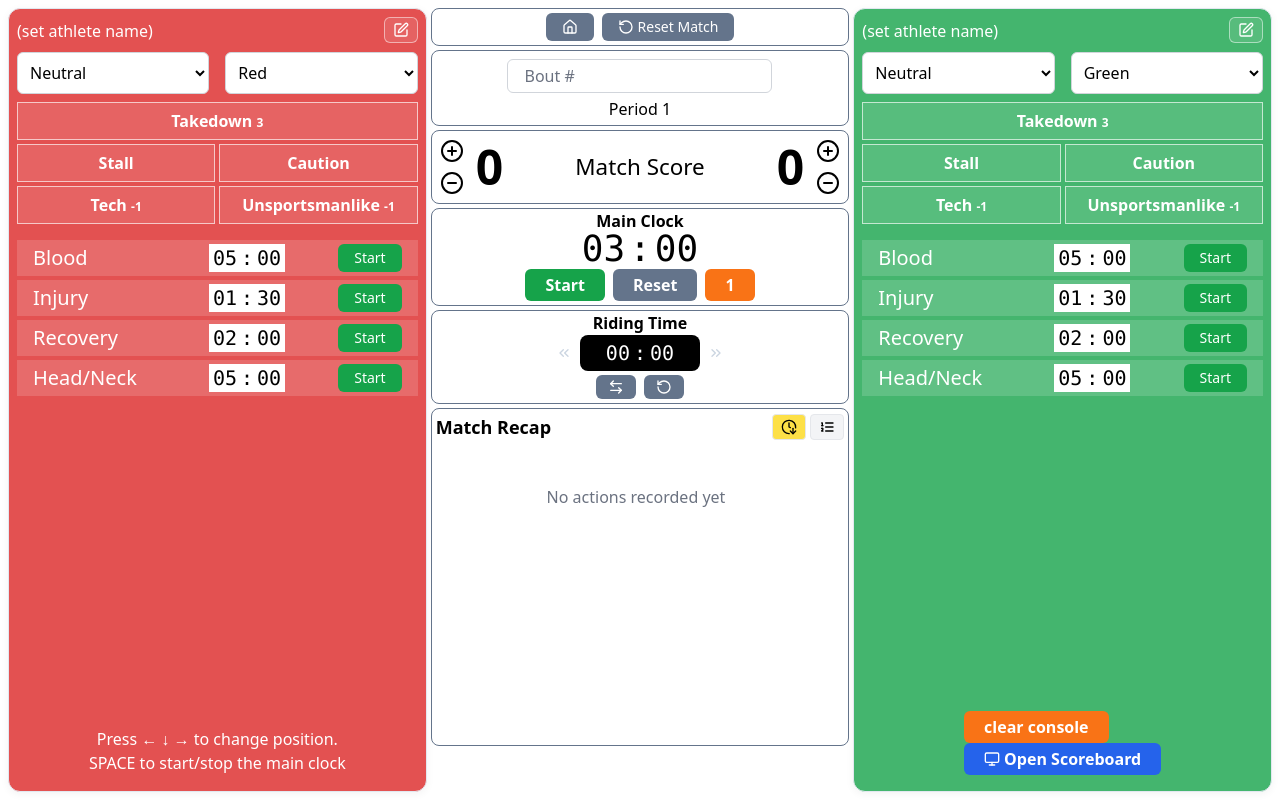
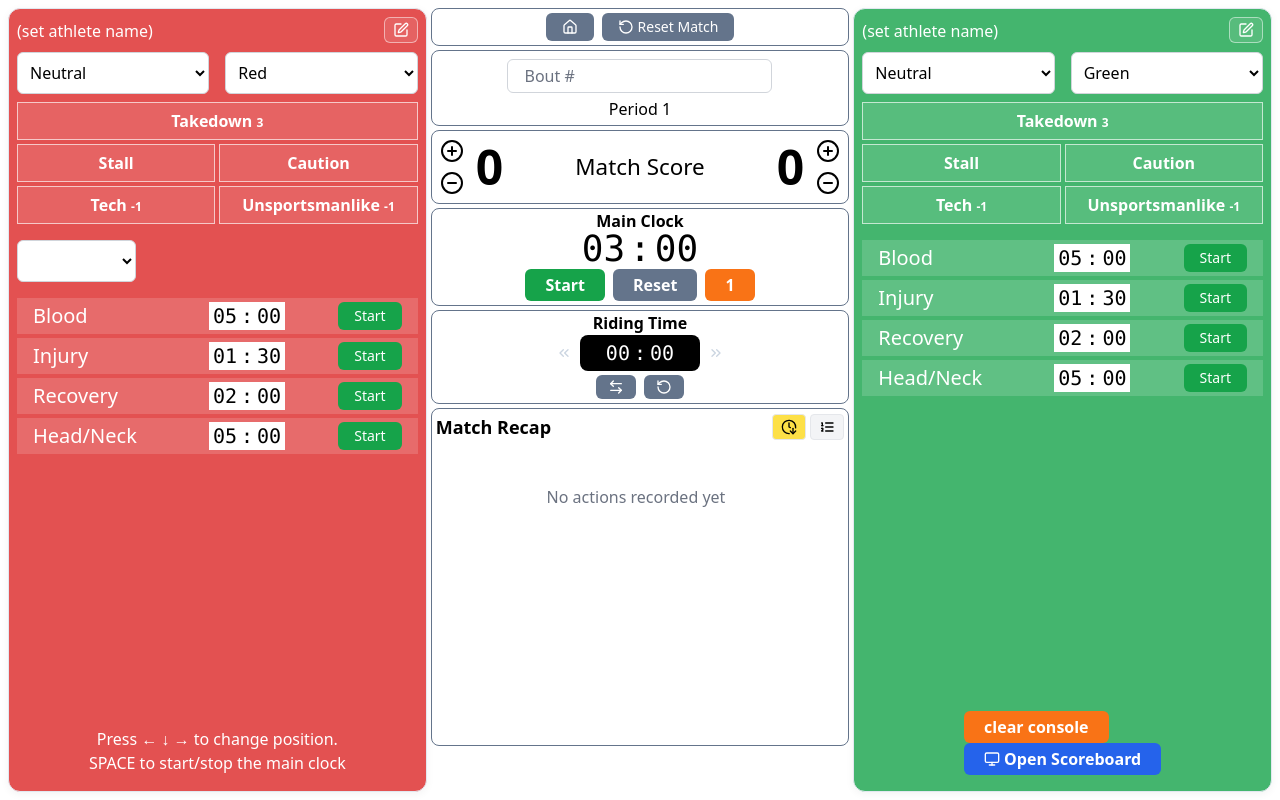
Before and after one commit to smkn-esdikay/pintv-sv2, a Svelte app: page / in a window 1280 px wide. Both pictures are taken after a click on the button "Start". Built offline with nearby package versions, Linux system fonts and the light colour scheme.

Commit message:
added winby component

```diff
--- a/src/components/ScoreDisplay.svelte
+++ b/src/components/ScoreDisplay.svelte
@@ -1,5 +1,5 @@
 <script lang="ts">
-    import { generateId } from "@/lib/math";
+  import { generateId } from "@/lib/math";
   import type { WAction, WSide } from "@/types";
   import { PlusCircle, MinusCircle } from "@lucide/svelte";
 
--- /dev/null
+++ b/src/components/WinBy.svelte
@@ -0,0 +1,32 @@
+<script lang="ts">
+  import type { WWinTypeCode } from "@/types";
+  import ZonkDropdown from "./_UI/ZonkDropdown.svelte";
+  import { cnsWinby } from "@/constants/wrestling.constants";
+
+  interface Props {
+    winTypeCode: WWinTypeCode | null;
+    onclick: (code: WWinTypeCode | null) => void;
+  }
+
+  let {
+    winTypeCode,
+    onclick,
+  }: Props = $props();
+
+  const options: { value: WWinTypeCode | null, label: string }[] = [
+    { value: null, label: ' - ' },
+    ...cnsWinby.map(el => ({ value: el.code, label: el.title, })),
+  ];
+
+  const handleChange = (newValue: WWinTypeCode | null) => {
+    onclick(newValue as WWinTypeCode | null);
+  }
+</script>
+
+<div>
+  <ZonkDropdown
+    value={winTypeCode}
+    options={options}
+    onchange={() => handleChange}
+  />
+</div>
--- a/src/lib/WrestlingManager.svelte.ts
+++ b/src/lib/WrestlingManager.svelte.ts
@@ -35,7 +35,7 @@ const getSideState = (color: SideColor): WStateSide => {
     pos: 'n',
     team: { name: '', abbreviation: '' },
     athlete: { firstName: '', lastName: '' },
-    winbyIdx: 0,
+    winTypeCode: null,
     clocks: {}
   };
 };
--- a/src/pages/Wrestling.svelte
+++ b/src/pages/Wrestling.svelte
@@ -24,6 +24,7 @@
   import NextPeriodNotice from "@/components/NextPeriodNotice.svelte";
   import EditNames from "@/components/EditNames.svelte";
   import EditBoutNumber from "@/components/EditBoutNumber.svelte";
+    import WinBy from "@/components/WinBy.svelte";
 
 
   const config = initStore.config;
@@ -136,6 +137,13 @@
         style={current.config.style}
         periods={current.periods}
         onClick={(actn) => { manager.processAction(actn) }}
+      />
+    </div>
+
+    <div id="left_winby" class="mb-4 {choosePosDisabledClass}">
+      <WinBy
+        winTypeCode={current.l.winTypeCode}
+        onclick={(code) => { console.log(code) }}
       />
     </div>
 
--- a/src/types/index.ts
+++ b/src/types/index.ts
@@ -167,7 +167,7 @@ export type WStateSide = {
   pos: WPos;
   team: WTeam;
   athlete: WAthlete;
-  winbyIdx: number;
+  winTypeCode: WWinTypeCode | null;
   clocks: {
     blood?: ZonkClock;
     injury?: ZonkClock;
```
